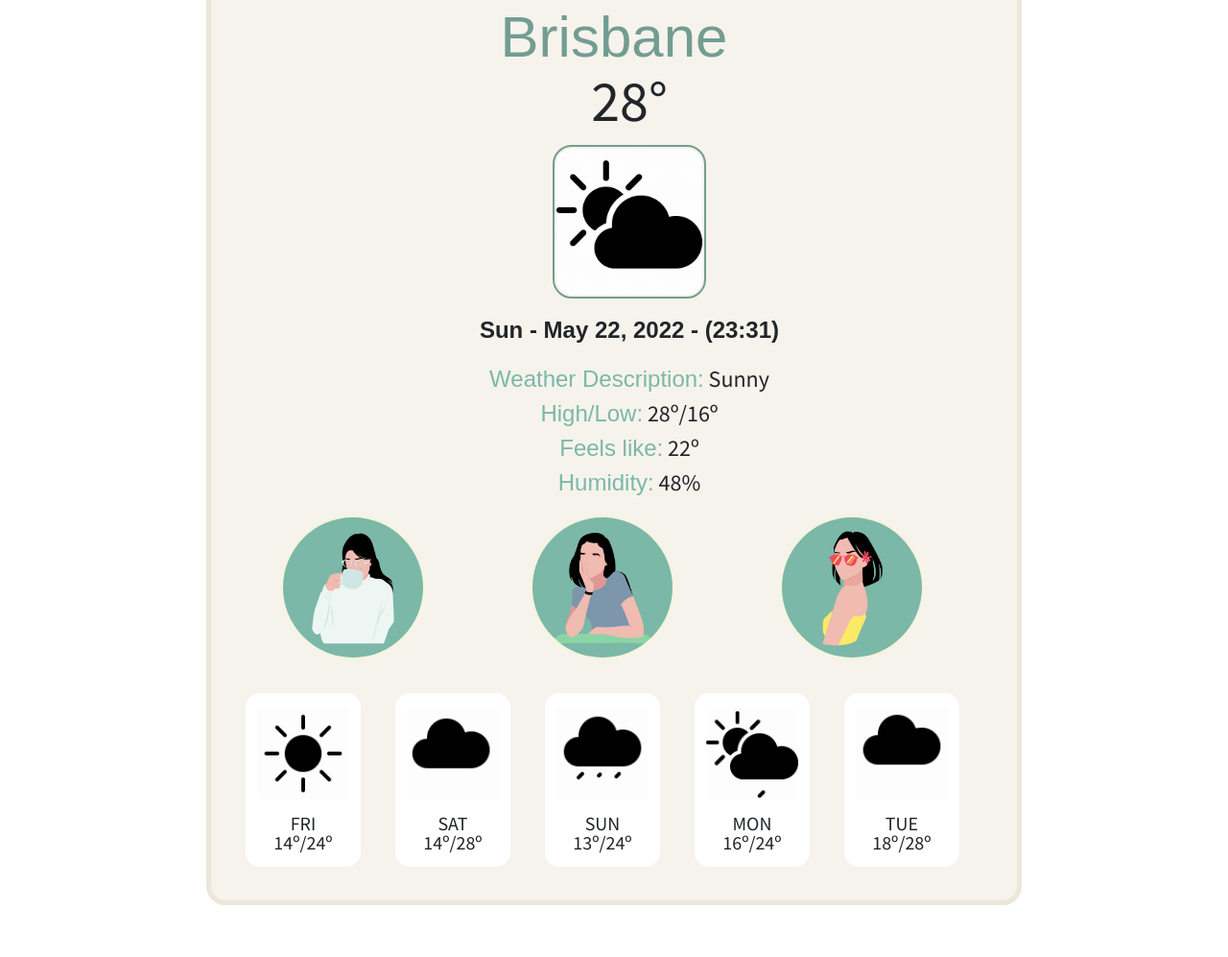
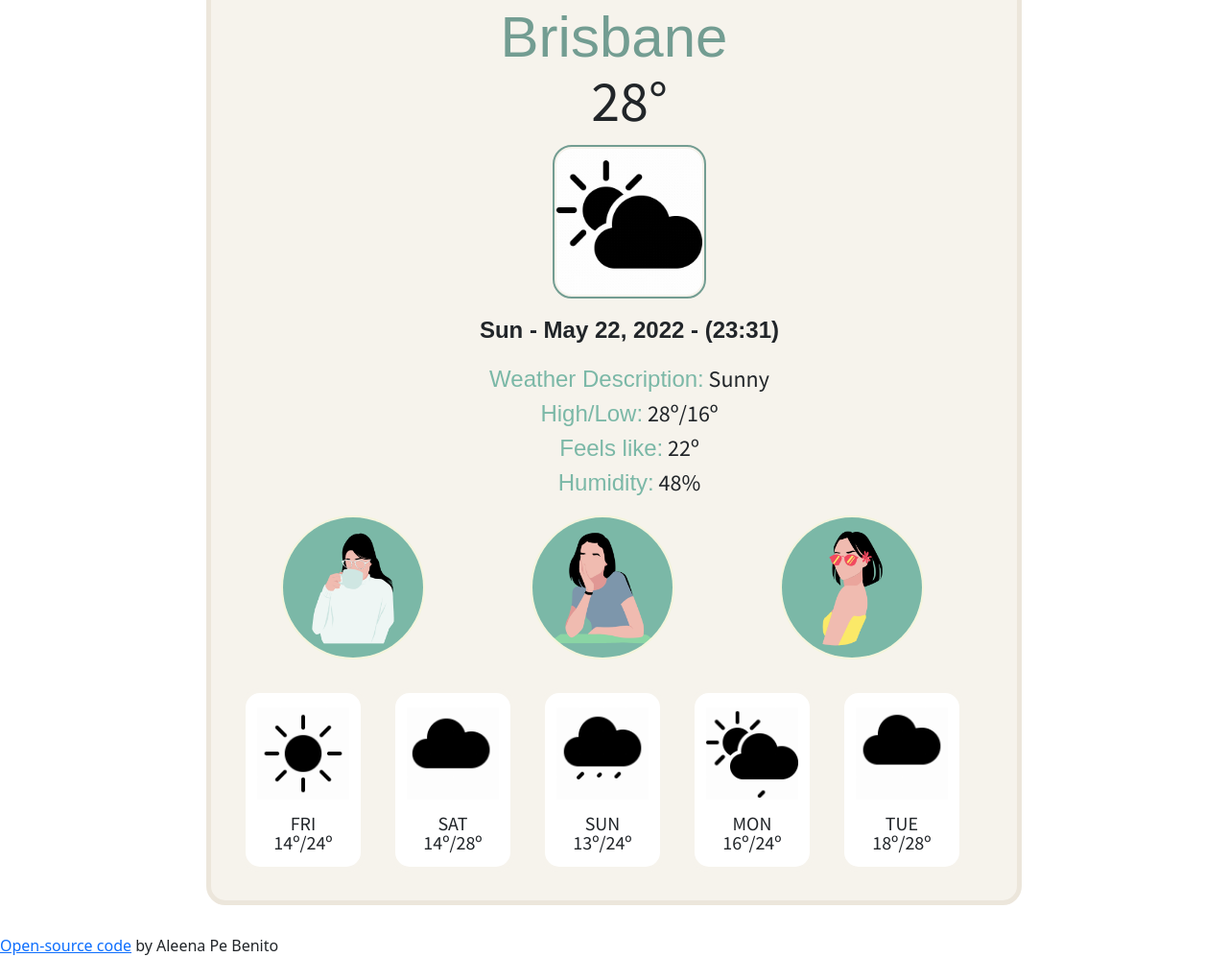
Before and after one commit to AleenaPB/SheCodes-WeatherApp, a plain HTML site: page index.html in a window 1280 px wide. Shown: the part 335-1332 px from the top of the page at 96% size. Before the commit the page ends 1308 px from the top, so only its background shows below. Drawn offline with nearby package versions, Linux system fonts and the light colour scheme; no server answers; a web font is replaced by a local one.

Commit message:
Update index.html
Added GitHub Url at bottom of HTML

```diff
--- a/index.html
+++ b/index.html
@@ -173,6 +173,10 @@
         </div>
       </div>
     </div>
+    <a href="https://github.com/AleenaPB/SheCodes-WeatherApp" target="_blank">
+      Open-source code</a
+    >
+    by Aleena Pe Benito
     <script src="src/index.js"></script>
   </body>
 </html>
```
